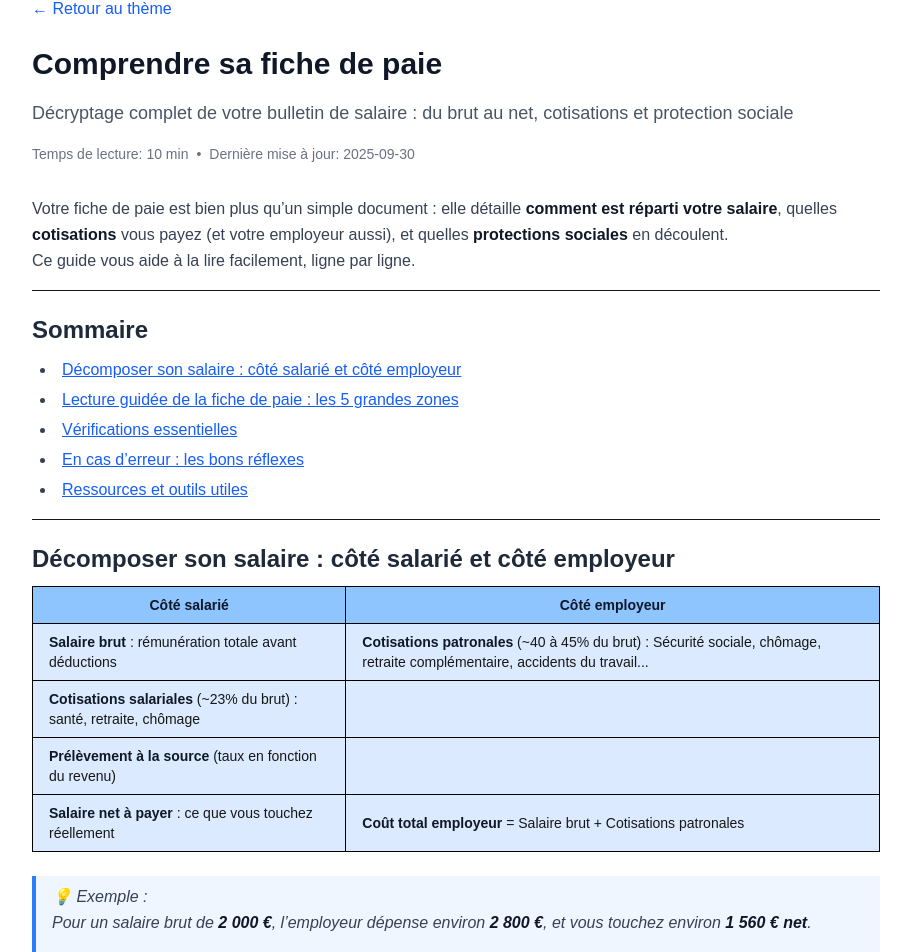
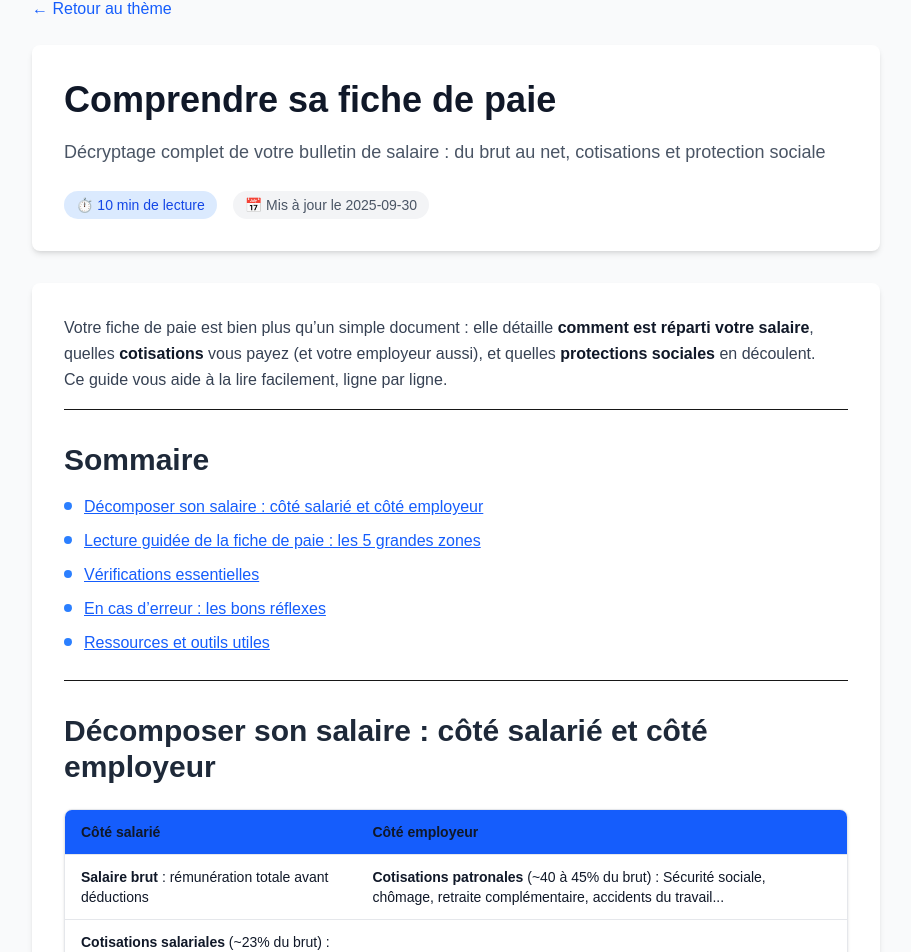
Before and after one commit to TicTac1602/CAP, a Next.js app: page /guide/comprendre-fiche-paie in a window 1280 px wide. Shown: the part 35-987 px from the top of the page, without its empty margins (184-1095 px from the left). Built offline with nearby package versions, Linux system fonts and the light colour scheme.

Commit message:
fix : build and deploy

```diff
--- a/src/app/guide/[slug]/page.tsx
+++ b/src/app/guide/[slug]/page.tsx
@@ -62,103 +62,185 @@ export default async function GuidePage({ params }: PageProps) {
 	);
 
 	return (
-		<div className="min-h-screen bg-white">
+		<div className="min-h-screen bg-gray-50">
 			<div className="max-w-4xl mx-auto px-4 sm:px-6 py-4 sm:py-8">
 				{/* Retour arriere*/}
 				<div className="mb-6">
 					<Link
 						href={`/theme/${guide.themeId}`}
-						className="inline-flex items-center text-blue-600 hover:text-blue-800"
+						className="inline-flex items-center text-blue-600 hover:text-blue-800 font-medium"
 					>
 						← Retour au thème
 					</Link>
 				</div>
 
 				{/* Guide Header */}
-				<header className="mb-6 sm:mb-8">
-					<h1 className="text-2xl sm:text-3xl font-bold text-gray-900 mb-3 sm:mb-4 leading-tight">{guide.title}</h1>
-					<p className="text-base sm:text-lg text-gray-600 mb-3 sm:mb-4 leading-relaxed">{guide.description}</p>
-					<div className="flex flex-col sm:flex-row sm:items-center text-xs sm:text-sm text-gray-500 space-y-1 sm:space-y-0">
-						<span>Temps de lecture: {guide.readingTime} min</span>
-						<span className="hidden sm:inline mx-2">•</span>
-						<span>Dernière mise à jour: {guide.updatedAt || guide.publishedAt}</span>
+				<header className="bg-white rounded-lg shadow-md p-6 sm:p-8 mb-6 sm:mb-8">
+					<h1 className="text-2xl sm:text-3xl lg:text-4xl font-bold text-gray-900 mb-3 sm:mb-4 leading-tight">{guide.title}</h1>
+					<p className="text-base sm:text-lg text-gray-600 mb-4 sm:mb-6 leading-relaxed">{guide.description}</p>
+					<div className="flex flex-col sm:flex-row sm:items-center gap-2 sm:gap-4">
+						<span className="inline-flex items-center px-3 py-1 bg-blue-100 text-blue-700 text-sm font-medium rounded-full">
+							⏱️ {guide.readingTime} min de lecture
+						</span>
+						<span className="inline-flex items-center px-3 py-1 bg-gray-100 text-gray-600 text-sm rounded-full">
+							📅 Mis à jour le {guide.updatedAt || guide.publishedAt}
+						</span>
 					</div>
 				</header>
 
 				{/* Guide Content */}
-				<article className="prose prose-sm sm:prose-base lg:prose-lg max-w-none">
+				<article className="bg-white rounded-lg shadow-md p-6 sm:p-8 mb-6 sm:mb-8">
 					<ReactMarkdown
 						remarkPlugins={[remarkGfm]}
 						components={{
 							h1: ({ children }) => {
 								const text = typeof children === 'string' ? children : children?.toString() || '';
 								const id = createAnchorId(text);
-								return <h1 id={id} className="text-xl sm:text-2xl lg:text-3xl font-bold text-gray-900 mt-6 sm:mt-8 mb-3 sm:mb-4 leading-tight">{children}</h1>;
+								return (
+									<h1 id={id} className="text-2xl sm:text-3xl lg:text-4xl font-bold text-gray-900 mt-8 mb-6 pb-3 border-b-2 border-blue-100 first:mt-0">
+										{children}
+									</h1>
+								);
 							},
 							h2: ({ children }) => {
 								const text = typeof children === 'string' ? children : children?.toString() || '';
 								const id = createAnchorId(text);
-								return <h2 id={id} className="text-lg sm:text-xl lg:text-2xl font-semibold text-gray-800 mt-4 sm:mt-6 mb-2 sm:mb-3 leading-tight">{children}</h2>;
+								return (
+									<h2 id={id} className="text-xl sm:text-2xl lg:text-3xl font-bold text-gray-800 mt-8 mb-4 first:mt-0">
+										{children}
+									</h2>
+								);
 							},
 							h3: ({ children }) => {
 								const text = typeof children === 'string' ? children : children?.toString() || '';
 								const id = createAnchorId(text);
-								return <h3 id={id} className="text-base sm:text-lg lg:text-xl font-semibold text-gray-700 mt-3 sm:mt-4 mb-2 leading-tight">{children}</h3>;
+								return (
+									<h3 id={id} className="text-lg sm:text-xl lg:text-2xl font-semibold text-gray-700 mt-6 mb-3">
+										{children}
+									</h3>
+								);
 							},
 							h4: ({ children }) => {
 								const text = typeof children === 'string' ? children : children?.toString() || '';
 								const id = createAnchorId(text);
-								return <h4 id={id} className="text-sm sm:text-base lg:text-lg font-semibold text-gray-600 mt-2 sm:mt-3 mb-1 sm:mb-2 leading-tight">{children}</h4>;
+								return (
+									<h4 id={id} className="text-base sm:text-lg font-semibold text-gray-600 mt-4 mb-2">
+										{children}
+									</h4>
+								);
 							},
-							p: ({ children }) => <p className="text-sm sm:text-base text-gray-700 mb-3 sm:mb-4 leading-relaxed">{children}</p>,
-							ul: ({ children }) => <ul className="list-disc list-inside mb-3 sm:mb-4 space-y-1 pl-2">{children}</ul>,
-							ol: ({ children }) => <ol className="list-decimal list-inside mb-3 sm:mb-4 space-y-1 pl-2">{children}</ol>,
-							li: ({ children }) => <li className="text-sm sm:text-base text-gray-700 leading-relaxed">{children}</li>,
-							strong: ({ children }) => <strong className="font-semibold text-gray-900">{children}</strong>,
+							p: ({ children }) => (
+								<p className="text-base text-gray-700 mb-4 leading-relaxed">
+									{children}
+								</p>
+							),
+							ul: ({ children }) => (
+								<ul className="mb-6 space-y-2">
+									{children}
+								</ul>
+							),
+							ol: ({ children }) => (
+								<ol className="mb-6 space-y-2 counter-reset-[item]">
+									{children}
+								</ol>
+							),
+							li: ({ children }) => {
+								// Vérifier si c'est une liste avec des emojis/icônes
+								const childText = typeof children === 'string' ? children :
+									Array.isArray(children) ? children.join('') : children?.toString() || '';
+
+								if (childText.includes('📋') || childText.includes('⭐') || childText.includes('⚠️')) {
+									return (
+										<li className="flex items-start gap-3 p-3 bg-gray-50 rounded-lg border border-gray-200 text-gray-700">
+											{children}
+										</li>
+									);
+								}
+
+								return (
+									<li className="flex items-start gap-3 text-gray-700 leading-relaxed">
+										<span className="inline-block w-2 h-2 bg-blue-500 rounded-full mt-2 flex-shrink-0"></span>
+										<span>{children}</span>
+									</li>
+								);
+							},
+							strong: ({ children }) => (
+								<strong className="font-semibold text-gray-900">
+									{children}
+								</strong>
+							),
 							em: ({ children }) => <em className="italic text-gray-800">{children}</em>,
 							a: ({ href, children }) => {
 								// Si le lien commence par #, c'est une ancre interne
 								if (href?.startsWith('#')) {
 									return (
-										<a href={href} className="text-blue-600 hover:text-blue-800 underline text-sm sm:text-base">
+										<a href={href} className="text-blue-600 hover:text-blue-800 underline font-medium">
 											{children}
 										</a>
 									);
 								}
 								// Sinon, c'est un lien externe
 								return (
-									<a href={href} className="text-blue-600 hover:text-blue-800 underline text-sm sm:text-base" target="_blank" rel="noopener noreferrer">
+									<a
+										href={href}
+										className="inline-flex items-center gap-1 text-blue-600 hover:text-blue-800 underline font-medium"
+										target="_blank"
+										rel="noopener noreferrer"
+									>
 										{children}
+										<span className="text-xs">↗</span>
 									</a>
 								);
 							},
 							blockquote: ({ children }) => (
-								<blockquote className="border-l-4 border-blue-500 pl-3 sm:pl-4 py-2 mb-3 sm:mb-4 bg-blue-50 italic text-sm sm:text-base text-gray-700 mx-2 sm:mx-0">
-									{children}
-								</blockquote>
+								<div className="my-6 p-4 bg-blue-50 border-l-4 border-blue-500 rounded-r-lg">
+									<div className="text-blue-800 italic">
+										{children}
+									</div>
+								</div>
 							),
 							code: ({ children }) => (
-								<code className="bg-gray-100 px-1 sm:px-2 py-1 rounded text-xs sm:text-sm font-mono text-gray-800 break-words">
+								<code className="bg-gray-100 px-2 py-1 rounded text-sm font-mono text-gray-800 border">
 									{children}
 								</code>
 							),
 							pre: ({ children }) => (
-								<pre className="bg-gray-100 p-2 sm:p-4 rounded-lg overflow-x-auto mb-3 sm:mb-4 text-xs sm:text-sm">
+								<pre className="bg-gray-900 text-gray-100 p-4 rounded-lg overflow-x-auto mb-6 text-sm border">
 									{children}
 								</pre>
 							),
 							table: ({ children }) => (
-								<div className="overflow-x-auto mb-4 sm:mb-6 -mx-2 sm:mx-0">
-									<table className="min-w-full border-collapse border border-gray-300 text-xs sm:text-sm">
+								<div className="my-6 overflow-hidden rounded-lg border border-gray-200 shadow-sm">
+									<table className="min-w-full divide-y divide-gray-200">
 										{children}
 									</table>
 								</div>
 							),
-							thead: ({ children }) => <thead className="bg-blue-300">{children}</thead>,
-							tbody: ({ children }) => <tbody className="bg-blue-100">{children}</tbody>,
-							tr: ({ children }) => <tr className="border-b border-black">{children}</tr>,
-							th: ({ children }) => <th className="border border-black py-1 sm:py-2 px-1 sm:px-4 text-center font-semibold text-xs sm:text-sm">{children}</th>,
-							td: ({ children }) => <td className="border border-black py-1 sm:py-2 px-1 sm:px-4 text-left text-xs sm:text-sm">{children}</td>
+							thead: ({ children }) => (
+								<thead className="bg-blue-600 text-white">
+									{children}
+								</thead>
+							),
+							tbody: ({ children }) => (
+								<tbody className="bg-white divide-y divide-gray-200">
+									{children}
+								</tbody>
+							),
+							tr: ({ children }) => (
+								<tr className="hover:bg-gray-50 transition-colors">
+									{children}
+								</tr>
+							),
+							th: ({ children }) => (
+								<th className="px-4 py-3 text-left text-sm font-semibold text-white">
+									{children}
+								</th>
+							),
+							td: ({ children }) => (
+								<td className="px-4 py-3 text-sm text-gray-900">
+									{children}
+								</td>
+							)
 						}}
 					>
 						{markdownContent}
@@ -166,12 +248,13 @@ export default async function GuidePage({ params }: PageProps) {
 				</article>
 
 				{/* Back to theme */}
-				<div className="mt-8 sm:mt-12 pt-6 sm:pt-8 border-t border-gray-200">
+				<div className="bg-white rounded-lg shadow-md p-6 sm:p-8">
 					<Link
 						href={`/theme/${guide.themeId}`}
-						className="inline-flex items-center text-sm sm:text-base text-blue-600 hover:text-blue-800"
+						className="inline-flex items-center gap-2 text-blue-600 hover:text-blue-800 font-medium transition-colors"
 					>
-						← Retour au thème
+						<span>←</span>
+						<span>Retour au thème</span>
 					</Link>
 				</div>
 			</div>
--- a/src/app/not-found.tsx
+++ b/src/app/not-found.tsx
@@ -1,6 +1,4 @@
 import Link from 'next/link';
-import Header from '@/components/Header';
-import Footer from '@/components/Footer';
 
 export default function NotFound() {
 	return (
@@ -31,7 +29,7 @@ export default function NotFound() {
 							href="/"
 							className="inline-block w-full sm:w-auto bg-blue-600 text-white px-8 py-3 rounded-lg font-semibold hover:bg-blue-700 transition-colors"
 						>
-							← Retour à l'accueil
+							← Retour à l&apos;accueil
 						</Link>
 
 						<div className="text-sm text-gray-500">
@@ -63,11 +61,11 @@ export default function NotFound() {
 					{/* Message d'aide supplémentaire */}
 					<div className="mt-12 p-4 bg-blue-50 rounded-lg border border-blue-200">
 						<p className="text-sm text-blue-800">
-							<strong>Besoin d'aide ?</strong> Utilisez la navigation ci-dessus ou{' '}
+							<strong>Besoin d&apos;aide ?</strong> Utilisez la navigation ci-dessus ou{' '}
 							<Link href="/contact" className="underline hover:no-underline">
 								contactez-nous
 							</Link>{' '}
-							si vous pensez qu'il s'agit d'une erreur.
+							si vous pensez qu&apos;il s&apos;agit d&apos;une erreur.
 						</p>
 					</div>
 				</div>
```
